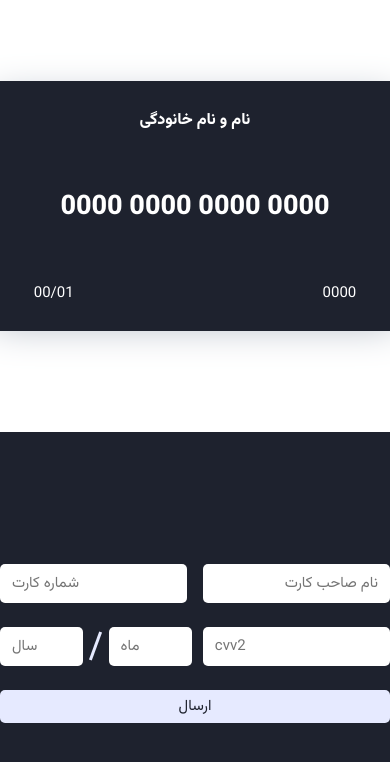
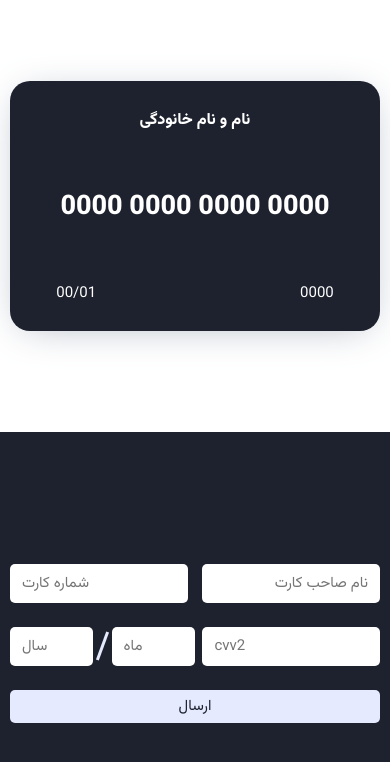
Before and after one commit to mohammad-moa/Interactive-Bank-Card-Detail, a plain HTML site: page index.html in a window 390 px wide. Drawn offline with Linux system fonts and the light colour scheme.

Commit message:
add mobile responsive styles

```diff
--- a/style.css
+++ b/style.css
@@ -157,3 +157,13 @@ button {
 }
 
 /* Mobile Styles */
+
+@media only screen and (max-width:480px) {
+    .items-bank-card {
+        width: 370px;
+    }
+
+    .content-form {
+        width: 370px;
+    }
+}
```
